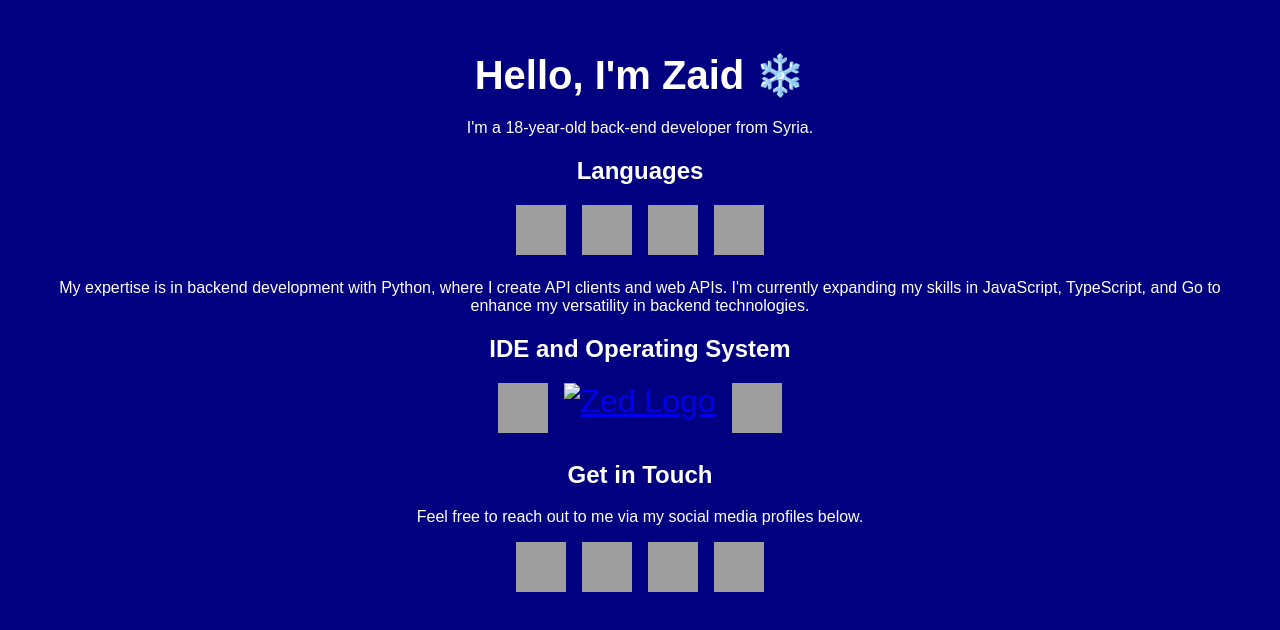
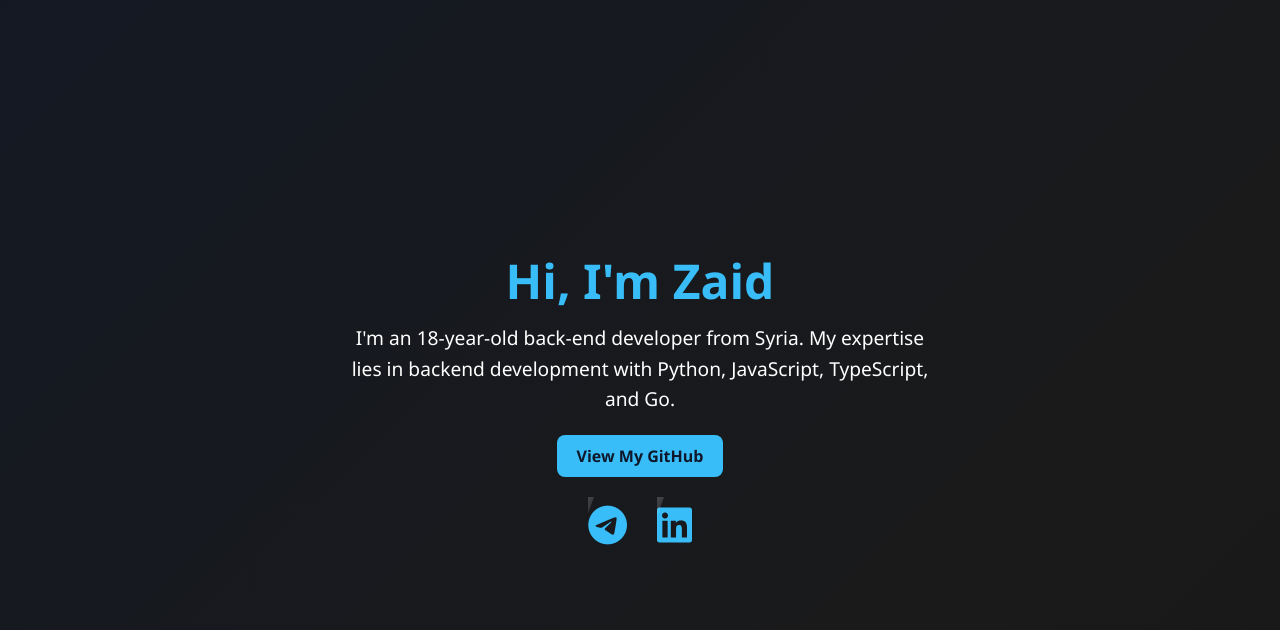
Before and after one commit to 7n2/nothing, a plain HTML site: page index.html in a window 1280 px wide. Drawn offline with Linux system fonts and the light colour scheme; grey boxes are pictures that could not be loaded.

Commit message:
Update index.html

```diff
--- a/index.html
+++ b/index.html
@@ -1,145 +1,169 @@
 <!DOCTYPE html>
 <html lang="en">
 <head>
-    <meta charset="UTF-8">
-    <meta name="viewport" content="width=device-width, initial-scale=1.0">
-    <meta property="og:title" content="It's Zaid" />
+  <meta charset="UTF-8" />
+  <meta name="viewport" content="width=device-width, initial-scale=1.0" />
+  <title>Zaid — Backend Developer</title>
   <meta property="og:description" content="NOT BLUE" />
     <meta property="og:type" content="website" />
     <meta property="og:url" content="https://zaid.pro" />
     <meta property="og:image" content="https://avatars.githubusercontent.com/u/162994967?v=4" />
-    <title>BLUE</title>
-    <link rel="icon" type="image/png" href="https://raw.githubusercontent.com/7n2/nothing/main/me.png">
+
+  <link rel="icon" type="image/png" href="https://avatars.githubusercontent.com/u/162994967?v=4">
+  <link href="https://cdnjs.cloudflare.com/ajax/libs/font-awesome/6.5.0/css/all.min.css" rel="stylesheet" />
+
   <style>
-        /* Base Styles */
+    * {
+      margin: 0;
+      padding: 0;
+      box-sizing: border-box;
+    }
+
+    html, body {
+      height: 100%;
+      font-family: 'Segoe UI', Tahoma, Geneva, Verdana, sans-serif;
+      overflow: hidden;
+    }
+
+
     body {
-            font-family: Arial, sans-serif;
-            background-color: #000080;
+      background: linear-gradient(-45deg, #000000, #0f0f0f, #1a1a1a, #0f172a);
+      background-size: 400% 400%;
+      animation: gradientMove 5s ease infinite;
       color: white;
+    }
+
+    @keyframes gradientMove {
+      0% { background-position: 0% 50%; }
+      50% { background-position: 100% 50%; }
+      100% { background-position: 0% 50%; }
+    }
+
+    .content {
+      height: 100%;
+      display: flex;
+      flex-direction: column;
+      justify-content: center;
+      align-items: center;
       text-align: center;
-            padding: 2em;
-            margin: 0;
+      padding: 20px;
     }
 
     h1 {
-            font-size: 2.5em;
-            margin: 0.5em 0;
+      font-size: 3em;
+      margin-bottom: 10px;
+      color: #38bdf8;
     }
 
-        .section {
-            opacity: 0;
-            transform: translateY(30px);
-            transition: opacity 1s ease, transform 1s ease;
-            text-align: center;
+    p {
+      font-size: 1.2em;
+      max-width: 600px;
+      margin-bottom: 20px;
+      line-height: 1.6;
     }
 
-        .section.show {
-            opacity: 1;
-            transform: translateY(0);
+    .button {
+      position: relative;
+      display: inline-block;
+      background-color: #38bdf8;
+      color: #0f172a;
+      padding: 10px 20px;
+      text-decoration: none;
+      border-radius: 8px;
+      font-weight: bold;
+      margin-bottom: 20px;
+      overflow: hidden;
+      transition: background 0.3s, transform 0.1s;
     }
 
-        .icons {
-            display: flex;
-            justify-content: center;
-            gap: 1em;
-            opacity: 0;
-            transform: scale(0.8);
-            transition: opacity 1s ease, transform 1s ease;
+    .button:hover {
+      background-color: #0ea5e9;
     }
 
-        .icons.show {
-            opacity: 1;
-            transform: scale(1);
+    .button:active {
+      transform: scale(0.95);
     }
 
-        .icon {
-            font-size: 2em;
-            transition: transform 0.3s;
+    .button::before {
+      content: '';
+      position: absolute;
+      top: 0;
+      left: -75%;
+      width: 50%;
+      height: 100%;
+      background: linear-gradient(120deg, rgba(255,255,255,0.3), transparent);
+      transform: skewX(-20deg);
     }
 
-        .icon:hover {
-            transform: scale(1.2);
-            color: #00bfff;
+    .button:hover::before {
+      animation: shine 0.75s ease-out;
+    }
+
+    @keyframes shine {
+      0% { left: -75%; }
+      100% { left: 125%; }
+    }
+
+    .social-icons {
+      display: flex;
+      gap: 30px;
+    }
+
+    .social-icons a {
+      position: relative;
+      font-size: 2.5em;
+      color: #38bdf8;
+      transition: color 0.3s, transform 0.1s;
+      overflow: hidden;
+    }
+
+    .social-icons a:hover {
+      color: #0ea5e9;
+    }
+
+    .social-icons a:active {
+      transform: scale(0.95);
+    }
+
+    .social-icons a::before {
+      content: '';
+      position: absolute;
+      top: 0;
+      left: -60%;
+      width: 50%;
+      height: 100%;
+      background: linear-gradient(120deg, rgba(255,255,255,0.25), transparent);
+      transform: skewX(-20deg);
+      pointer-events: none;
+    }
+
+    .social-icons a:hover::before {
+      animation: shine-icon 0.7s ease-out;
+    }
+
+    @keyframes shine-icon {
+      0% { left: -60%; }
+      100% { left: 120%; }
     }
   </style>
 </head>
 <body>
-    <h1 class="section">Hello, I'm Zaid ❄️</h1>
-    <p class="section">I'm a 18-year-old back-end developer from Syria.</p>
 
-    <h2 class="section icons">Languages</h2>
-    <div class="icons">
-        <span class="icon">
-            <a href="https://www.python.org/" target="_blank"><img src="https://raw.githubusercontent.com/devicons/devicon/refs/heads/master/icons/python/python-original.svg" height="50" width="50" alt="Python Logo" /></a>
-        </span>
-        <span class="icon">
-            <a href="https://www.typescriptlang.org/" target="_blank"><img src="https://raw.githubusercontent.com/devicons/devicon/master/icons/typescript/typescript-plain.svg" height="50" width="50" alt="TypeScript Logo" /></a>
-        </span>
-        <span class="icon">
-            <a href="https://www.javascript.com/" target="_blank"><img src="https://raw.githubusercontent.com/devicons/devicon/refs/heads/master/icons/javascript/javascript-plain.svg" height="50" width="50" alt="JavaScript Logo" /></a>
-        </span>
-        <span class="icon">
-            <a href="https://go.dev/" target="_blank"><img src="https://go.dev/images/go-logo-white.svg" height="50" width="50" alt="Go Logo" /></a>
-        </span>
+  <div class="content">
+    <h1>Hi, I'm Zaid</h1>
+    <p>I'm an 18-year-old back-end developer from Syria. My expertise lies in backend development with Python, JavaScript, TypeScript, and Go.</p>
+
+    <a class="button" href="https://github.com/z44d" target="_blank">View My GitHub</a>
+
+    <div class="social-icons">
+      <a href="https://t.me/DevZaid" target="_blank" title="Telegram">
+        <i class="fab fa-telegram"></i>
+      </a>
+      <a href="https://www.linkedin.com/in/z44d" target="_blank" title="LinkedIn">
+        <i class="fab fa-linkedin"></i>
+      </a>
     </div>
-    <p class="section">My expertise is in backend development with Python, where I create API clients and web APIs. I'm currently expanding my skills in JavaScript, TypeScript, and Go to enhance my versatility in backend technologies.</p>
-
-    <h2 class="section icons">IDE and Operating System</h2>
-    <div class="icons">
-        <span class="icon">
-            <a href="https://www.fedoraproject.org/" target="_blank"><img src="https://raw.githubusercontent.com/devicons/devicon/refs/heads/master/icons/fedora/fedora-plain.svg" height="50" width="50" alt="Fedora Logo" /></a>
-        </span>
-        <span class="icon">
-            <a href="https://zed.dev" target="_blank"><img src="https://zed.dev/favicon_white_64.png" height="50" width="50" alt="Zed Logo" /></a>
-        </span>
-        <span class="icon">
-            <a href="https://code.visualstudio.com/" target="_blank"><img src="https://raw.githubusercontent.com/devicons/devicon/refs/heads/master/icons/vscode/vscode-original.svg" height="50" width="50" alt="VS Code Logo" /></a>
-        </span>
   </div>
 
-    <h2 class="section icons">Get in Touch</h2>
-    <p class="section">Feel free to reach out to me via my social media profiles below.</p>
-    <div class="icons">
-        <span class="icon">
-            <a href="https://github.com/z44d" target="_blank"><img src="https://raw.githubusercontent.com/7n2/nothing/main/github-mark-white.png" height="50" width="50" alt="GitHub Logo" /></a>
-        </span>
-        <span class="icon">
-            <a href="https://telegram.me/DevZaid" target="_blank"><img src="https://raw.githubusercontent.com/7n2/nothing/main/tg.png" height="50" width="50" alt="Telegram Logo" /></a>
-        </span>
-        <span class="icon">
-            <a href="https://instagram.com/22dec06" target="_blank"><img src="https://raw.githubusercontent.com/7n2/nothing/main/insta.png" height="50" width="50" alt="Instagram Logo" /></a>
-        </span>
-        <span class="icon">
-            <a href="https://x.com/y88f8" target="_blank"><img src="https://upload.wikimedia.org/wikipedia/commons/5/57/X_logo_2023_%28white%29.png" height="50" width="50" alt="Twitter Logo" /></a>
-        </span>
-    </div>
-
-    <script>
-        // Function to reveal sections with a delay
-        function revealSections() {
-            const sections = document.querySelectorAll('.section');
-            sections.forEach((section, index) => {
-                setTimeout(() => {
-                    section.classList.add('show');
-                }, index * 200); // Staggered animation by 200ms for each section
-            });
-        }
-
-        // Function to reveal icons with a delay
-        function revealIcons() {
-            const icons = document.querySelectorAll('.icons');
-            icons.forEach((iconSet, index) => {
-                setTimeout(() => {
-                    iconSet.classList.add('show');
-                }, index * 200); // Staggered icon appearance
-            });
-        }
-
-        // Trigger animations on page load
-        window.addEventListener('load', () => {
-            revealSections();
-            revealIcons();
-        });
-    </script>
 </body>
 </html>
```
Lines whose indentation alone changed are shown as unchanged.
